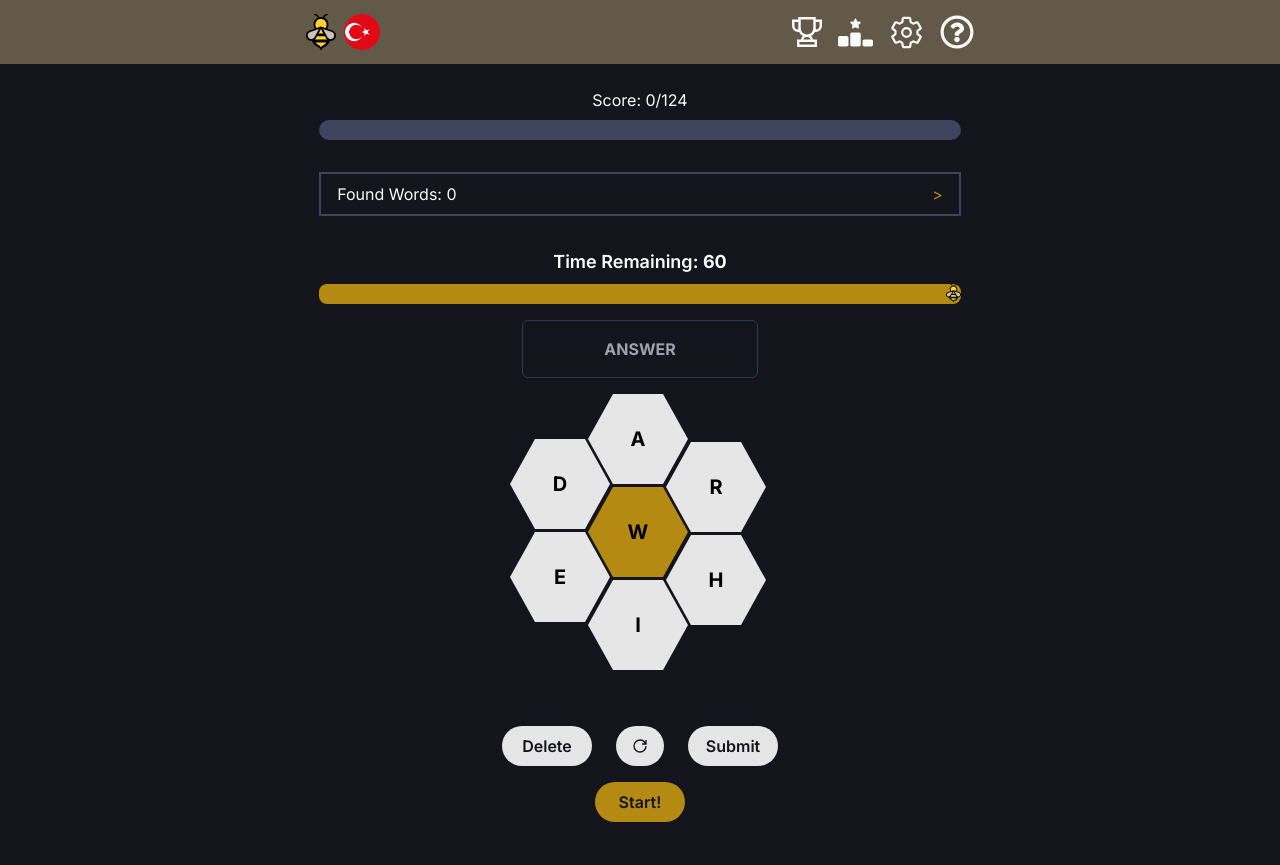
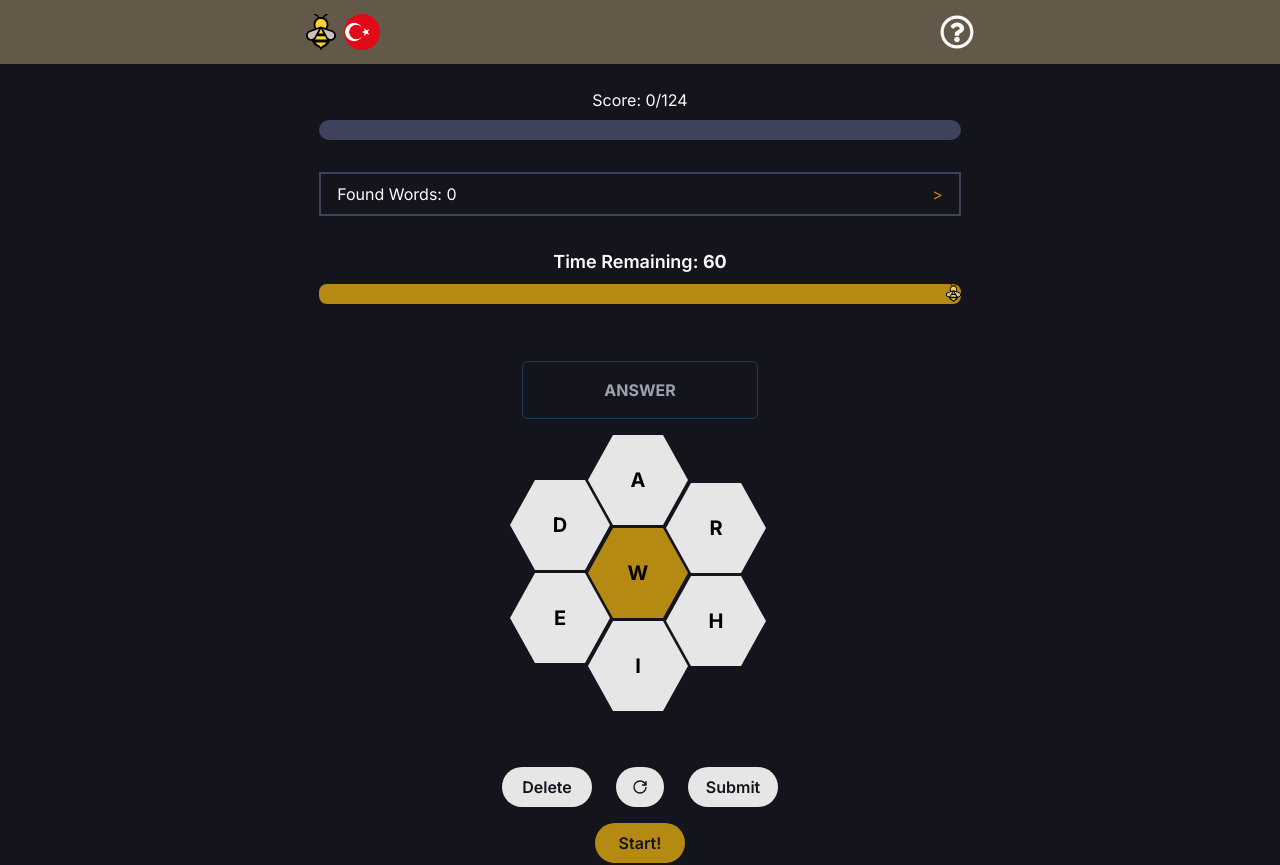
Before and after one commit to BSenaS/spelling-bee, a Next.js app: page /en in a window 1280 px wide. Shown: the top 865 px of the page. Built offline with nearby package versions, Linux system fonts and the light colour scheme.

Commit message:
Warning Messages added.

```diff
--- a/src/components/GameElements.jsx
+++ b/src/components/GameElements.jsx
@@ -23,6 +23,8 @@ const GameElements = ({ params }) => {
     foundWords,
     setMinValue,
     constantsDic,
+    errorMsg,
+    setErrorMsg,
   } = useContext(GameContext);
 
   //data.en
@@ -51,6 +53,7 @@ const GameElements = ({ params }) => {
     setStartGame(false);
     setFoundWords([]);
     setMinValue(0);
+    setErrorMsg("");
   };
 
   const handleStart = () => {
@@ -71,26 +74,30 @@ const GameElements = ({ params }) => {
 
     if (input.length < 4) {
       console.log("Kelime 4 harften küçük olamaz.");
+      setErrorMsg(d.fourLetter);
       setInput("");
     } else if (input.length > 15) {
       console.log("Kelime 15 harften büyük olamaz.");
+      setErrorMsg(d.fifteenLetter);
       setInput("");
     } else if (wordExist) {
+      setErrorMsg(d.letterExist);
       console.log("Bu kelime daha önce girildi");
       setInput("");
     } else if (!middleLetterExist) {
+      setErrorMsg(d.middleLetterExist);
       console.log("Kelime orta harfi içermiyor.");
       setInput("");
     } else if (foundWord) {
       //Kelime puanı hesaplama
       const wordScore = input.split("").length;
       setMinValue((prevMinValue) => prevMinValue + (wordScore - 3));
-      console.log("Kelimenizin puanı ->", wordScore);
-      console.log("tebrikler kelimeyi buldunuz!", input);
+      setErrorMsg(d.correctAnswer);
       setSeconds((prevSec) => prevSec + 15);
       setFoundWords((prevFoundWords) => [...prevFoundWords, input]);
       setInput("");
     } else {
+      setErrorMsg(d.falseAnswer);
       console.log("Kelime Bulunamadı");
       setInput("");
     }
@@ -100,8 +107,6 @@ const GameElements = ({ params }) => {
     hiveName: `hive${index + 1}`,
     letter: letter,
   }));
-
-  const [puan, setPuan] = useState(0);
 
   useEffect(() => {
     setMaxValue(currentAnswers.totalPoint);
@@ -116,6 +121,10 @@ const GameElements = ({ params }) => {
       <ProgressBar params={params} />
       <FoundWordList params={params} />
       <Timer params={params} />
+      {/* Error Messages */}
+
+      <span className="font-bold text-[#FAFAFAFA] h-[25px]">{errorMsg}</span>
+
       <form onSubmit={handleSubmitBtn}>
         <div>
           <input
--- a/src/components/LanguageSwitcher.jsx
+++ b/src/components/LanguageSwitcher.jsx
@@ -6,7 +6,6 @@ import Link from "next/link";
 import Image from "next/image";
 
 const LanguageSwitcher = ({ params }) => {
-  // {params == "en" : }
   return (
     <div>
       {params === "en" ? (
--- a/src/components/Timer.jsx
+++ b/src/components/Timer.jsx
@@ -4,8 +4,15 @@ import BeeSvg from "@/utils/BeeSvg";
 import React, { useContext, useEffect } from "react";
 
 const Timer = ({ params }) => {
-  const { seconds, setSeconds, startGame, setStartGame, constantsDic } =
-    useContext(GameContext);
+  const {
+    seconds,
+    setSeconds,
+    startGame,
+    setStartGame,
+    constantsDic,
+    errorMsg,
+    setErrorMsg,
+  } = useContext(GameContext);
   const d = constantsDic[params];
 
   useEffect(() => {
@@ -17,7 +24,7 @@ const Timer = ({ params }) => {
     }
     if (seconds <= 0) {
       setStartGame(false);
-      console.log(startGame);
+      setErrorMsg(d.timeFinished);
     }
   }, [seconds, startGame]);
 
--- a/src/components/navbar/Header.jsx
+++ b/src/components/navbar/Header.jsx
@@ -21,17 +21,17 @@ const Header = ({ params }) => {
           <LanguageSwitcher params={params} />
         </div>
         <div className="flex gap-4 items-center mr-4">
-          <GrTrophy size={"30px"} className="cursor-pointer text-[#FAFAFA]" />
+          {/* <GrTrophy size={"30px"} className="cursor-pointer text-[#FAFAFA]" />
 
           <FaRankingStar
             size={"35px"}
             className="cursor-pointer text-[#FAFAFA]"
-          />
+          /> */}
 
-          <IoSettingsOutline
+          {/* <IoSettingsOutline
             size={"35px"}
             className="cursor-pointer text-[#FAFAFA]"
-          />
+          /> */}
           <FaRegQuestionCircle
             size={"34px"}
             className="cursor-pointer text-[#FAFAFA]"
--- a/src/context/GameContext.jsx
+++ b/src/context/GameContext.jsx
@@ -5,22 +5,17 @@ export const GameContext = createContext();
 import { constants } from "@/dictionaries/dictionary";
 
 const GameContextProvider = ({ children }) => {
-  //Found Words
   const [foundWords, setFoundWords] = useState([]);
-
-  //ProgressBar states.
   const [minValue, setMinValue] = useState(0);
   const [maxValue, setMaxValue] = useState(0);
-  //Timer state.
   const [seconds, setSeconds] = useState(60);
   const [startGame, setStartGame] = useState(false);
-  //Text input
   const [input, setInput] = useState("");
-  //Game Data
   const [gameData, setGameData] = useState(data);
   const [count, setCount] = useState(0);
   const [correctAnswers, setCorrectAnswers] = useState([]);
   const [constantsDic, setConstantsDic] = useState(constants);
+  const [errorMsg, setErrorMsg] = useState("");
 
   return (
     <GameContext.Provider
@@ -48,6 +43,8 @@ const GameContextProvider = ({ children }) => {
         setSeconds,
         constantsDic,
         setConstantsDic,
+        errorMsg,
+        setErrorMsg,
       }}
     >
       <div>{children}</div>
--- a/src/dictionaries/dictionary.js
+++ b/src/dictionaries/dictionary.js
@@ -16,6 +16,7 @@ export const constants = {
     deleteBtn: "Delete",
     submitBtn: "Submit",
     startBtn: "Start!",
+    timeFinished: "Time Finished!",
   },
   tr: {
     foundedWords: "Bulunan Kelimeler",
@@ -34,5 +35,6 @@ export const constants = {
     deleteBtn: "Sil",
     submitBtn: "Gönder",
     startBtn: "Başlat!",
+    timeFinished: "Zaman Doldu!",
   },
 };
```
